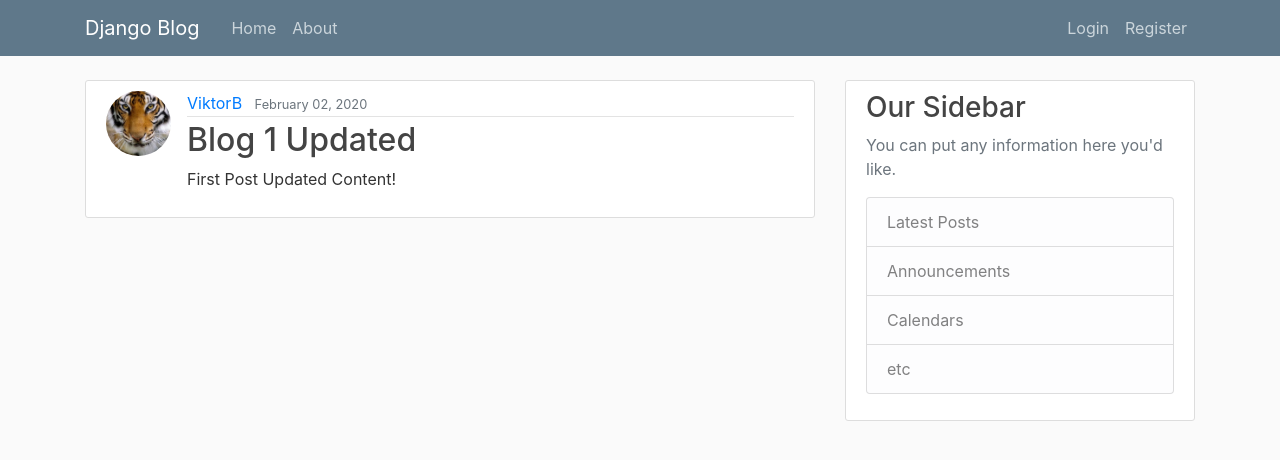
After one commit to ViktorBash/CodePro, a Django app: page /post/1/ in a window 1280 px wide. The commit adds this page. Shown: the top 460 px of the page. Run offline with Django 3.2, Linux system fonts and the light colour scheme; data comes from the database, SQL or seed files in the repository; both versions use the stored data as it was after the commit; some libraries are stand-ins or nearby versions.

Commit message:
added ability to update, delete and create posts

```diff
--- a/blog/models.py
+++ b/blog/models.py
@@ -1,6 +1,7 @@
 from django.db import models
 from django.utils import timezone
 from django.contrib.auth.models import User
+from django.urls import reverse
 
 class Post(models.Model):
     title = models.CharField(max_length=100)
@@ -8,6 +9,11 @@ class Post(models.Model):
     date_posted = models.DateTimeField(default=timezone.now)
     author = models.ForeignKey(User, on_delete=models.CASCADE)
 
-
     def __str__(self):
         return self.title
+
+    # Reverse returns the string of the url
+    # This is used to redirect user to the post they made when making a new
+    # post
+    def get_absolute_url(self):
+        return reverse('post-detail', kwargs={'pk': self.pk})
--- a/blog/templates/blog/base.html
+++ b/blog/templates/blog/base.html
@@ -37,6 +37,7 @@
         {% if user.is_authenticated %}
         <a class="nav-item nav-link" href="{% url 'profile' %}">Profile</a>
         <a class="nav-item nav-link" href="{% url 'logout' %}">Logout</a>
+        <a class="nav-item nav-link" href="{% url 'post-create' %}">New Post</a>
         {% else %}
         <a class="nav-item nav-link" href="{% url 'login' %}">Login</a>
         <a class="nav-item nav-link" href="{% url 'register' %}">Register</a>
--- a/blog/templates/blog/home.html
+++ b/blog/templates/blog/home.html
@@ -2,12 +2,13 @@
 {% block content %}
   {% for post in posts %}
 <article class="media content-section">
+  <img class="rounded-circle article-img" src="{{ post.author.profile.image.url }}">
 <div class="media-body">
 <div class="article-metadata">
   <a class="mr-2" href="#">{{ post.author }}</a>
   <small class="text-muted">{{ post.date_posted|date:"F d, Y"}}</small>
 </div>
-<h2><a class="article-title" href="#">{{ post.title }}</a></h2>
+<h2><a class="article-title" href="{% url 'post-detail' post.id %}">{{ post.title }}</a></h2>
 <p class="article-content">{{ post.content }}</p>
 </div>
 </article>
--- /dev/null
+++ b/blog/templates/blog/post_detail.html
@@ -0,0 +1,18 @@
+{% extends "blog/base.html" %}
+{% block content %}
+<article class="media content-section">
+  <img class="rounded-circle article-img" src="{{ object.author.profile.image.url }}">
+<div class="media-body">
+<div class="article-metadata">
+  <a class="mr-2" href="#">{{ object.author }}</a>
+  <small class="text-muted">{{ object.date_posted|date:"F d, Y"}}</small>
+  {% if object.author == user %}
+  <a class="btn btn-secondary btn-sm mt-1 mb-1" href="{% url 'post-update' object.id %}">Update </a>
+  <a class="btn btn-danger btn-sm mt-1 mb-1" href="{% url 'post-delete' object.id %}">Delete </a>
+  {% endif %}
+</div>
+<h2 class="article-title">{{ object.title }}</h2>
+<p class="article-content">{{ object.content }}</p>
+</div>
+</article>
+{% endblock content %}
--- a/blog/urls.py
+++ b/blog/urls.py
@@ -1,7 +1,14 @@
 from django.urls import path
 from . import views
+from .views import PostListView, PostDetailView, PostCreateView, PostUpdateView, PostDeleteView
 
+# pk means primary key of the post
 urlpatterns = [
-    path('', views.home, name='blog-home'),
-    path('about/', views.about, name='blog-about')
+    path('', PostListView.as_view(), name='blog-home'),
+    path('post/<int:pk>/', PostDetailView.as_view(), name='post-detail'),
+    path('post/<int:pk>/update/', PostUpdateView.as_view(), name='post-update'),
+    path('about/', views.about, name='blog-about'),
+    path('post/new/', PostCreateView.as_view(), name='post-create'),
+    path('post/<int:pk>/delete/', PostDeleteView.as_view(), name='post-delete'),
+
 ]
--- a/blog/views.py
+++ b/blog/views.py
@@ -1,17 +1,68 @@
 from django.shortcuts import render
 from .models import Post
-
+from django.views.generic import (ListView,
+                                  DetailView,
+                                  CreateView,
+                                  UpdateView,
+                                  DeleteView)
+from django.contrib.auth.mixins import LoginRequiredMixin, UserPassesTestMixin
  # from django.http import HttpResponse not needed at the moment
 # Create your views here.
+"""There are alot of class based view types, with alot of functionality.
+Our home page is a good fit for a class list view, because it lists the
+posts being shown.
+"""
 
-
-
+# This is the old view for the home page
 def home(request):
     context = {
         'posts': Post.objects.all()
     }
     return render(request, 'blog/home.html', context)
 
+class PostListView(ListView):
+    model = Post
+    template_name = 'blog/home.html' # <app>/<model>_<viewtype>.html
+    context_object_name = 'posts'
+    ordering = ['-date_posted']  # Orders our post from newest to oldest
+
+class PostDetailView(DetailView):
+    model = Post
+
+# This mixin means we can only make a post while logged in, and we will be
+# redirected to log-in if the user isn't
+class PostCreateView(LoginRequiredMixin, CreateView):
+    model = Post
+    fields = ['title', 'content']
+
+    def form_valid(self, form):
+        form.instance.author = self.request.user
+        return super().form_valid(form)
+
+class PostUpdateView(LoginRequiredMixin, UserPassesTestMixin, UpdateView):
+    model = Post
+    fields = ['title', 'content']
+
+    def form_valid(self, form):
+        form.instance.author = self.request.user
+        return super().form_valid(form)
+
+    def test_func(self):
+        post = self.get_object()
+        if self.request.user == post.author:
+            return True
+        return False
+
+class PostDeleteView(LoginRequiredMixin, UserPassesTestMixin, DeleteView):
+    model = Post
+    success_url = '/'
+    def test_func(self):
+        post = self.get_object()
+        if self.request.user == post.author:
+            return True
+        return False
+
+
 
 def about(request):
     # Old way, returns HTML in the parenthesis return HttpResponse('<h1>Blog About</h1>')
--- a/django_project/settings.py
+++ b/django_project/settings.py
@@ -14,7 +14,6 @@ import os
 
 # Build paths inside the project like this: os.path.join(BASE_DIR, ...)
 BASE_DIR = os.path.dirname(os.path.dirname(os.path.abspath(__file__)))
-
 
 # Quick-start development settings - unsuitable for production
 # See https://docs.djangoproject.com/en/3.0/howto/deployment/checklist/
```
Also changed, not shown: blog/templates/blog/post_confirm_delete.html (added, +17 -0 lines), blog/templates/blog/post_form.html (added, +17 -0 lines), users/views.py (+5 -2 lines), db.sqlite3, media/profile_pics/Yanishki.jpg (deleted), media/profile_pics/hd_flower_picture_02_hd_pictures_169252.jpg (added), media/profile_pics/hd_flower_picture_02_hd_pictures_169252_3EmXq76.jpg (added), media/profile_pics/hd_flower_picture_02_hd_pictures_169252_3kIsbLX.jpg (added), media/profile_pics/hd_flower_picture_02_hd_pictures_169252_nbrPPRy.jpg (added), media/profile_pics/schoology_down.PNG (deleted), media/profile_pics/stones-background.jpg (added), media/profile_pics/tiger_avatar_03_hd_pictures_169017.jpg (added).
